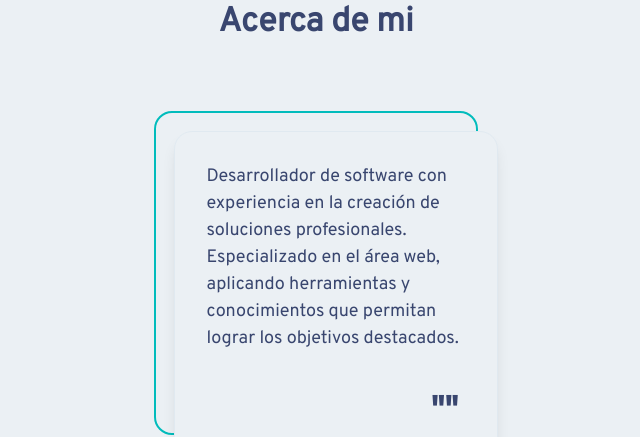
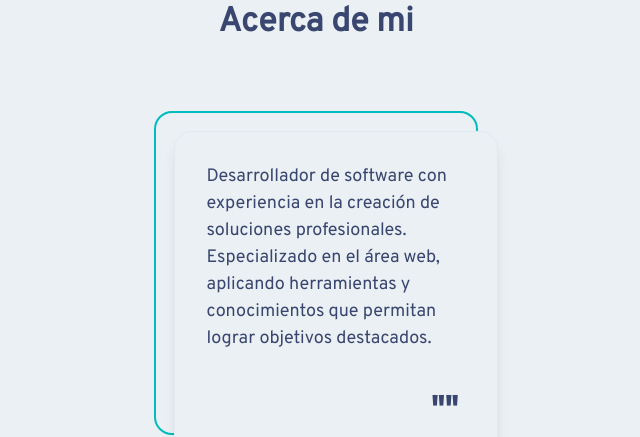
Before and after one commit to marlonocampo/portfolio, a React (Vite) app: page / in a window 1280 px wide. Shown: the part 1960-2397 px from the top of the page, without its empty margins (324-964 px from the left). Built offline with nearby package versions, Linux system fonts and the light colour scheme.

Commit message:
update about me

```diff
--- a/src/components/sections/aboutMe/AboutMe.tsx
+++ b/src/components/sections/aboutMe/AboutMe.tsx
@@ -10,7 +10,7 @@ export function AboutMe (): JSX.Element {
             <p className='p-7 text-ce'>
               Desarrollador de software con experiencia en la creación de soluciones profesionales.
               Especializado en el área web, aplicando herramientas y conocimientos que permitan
-              lograr los objetivos destacados.
+              lograr objetivos destacados.
             </p>
           </article>
           <div className='absolute bottom-0 right-4 text-3xl font-bold'>""</div>
```
